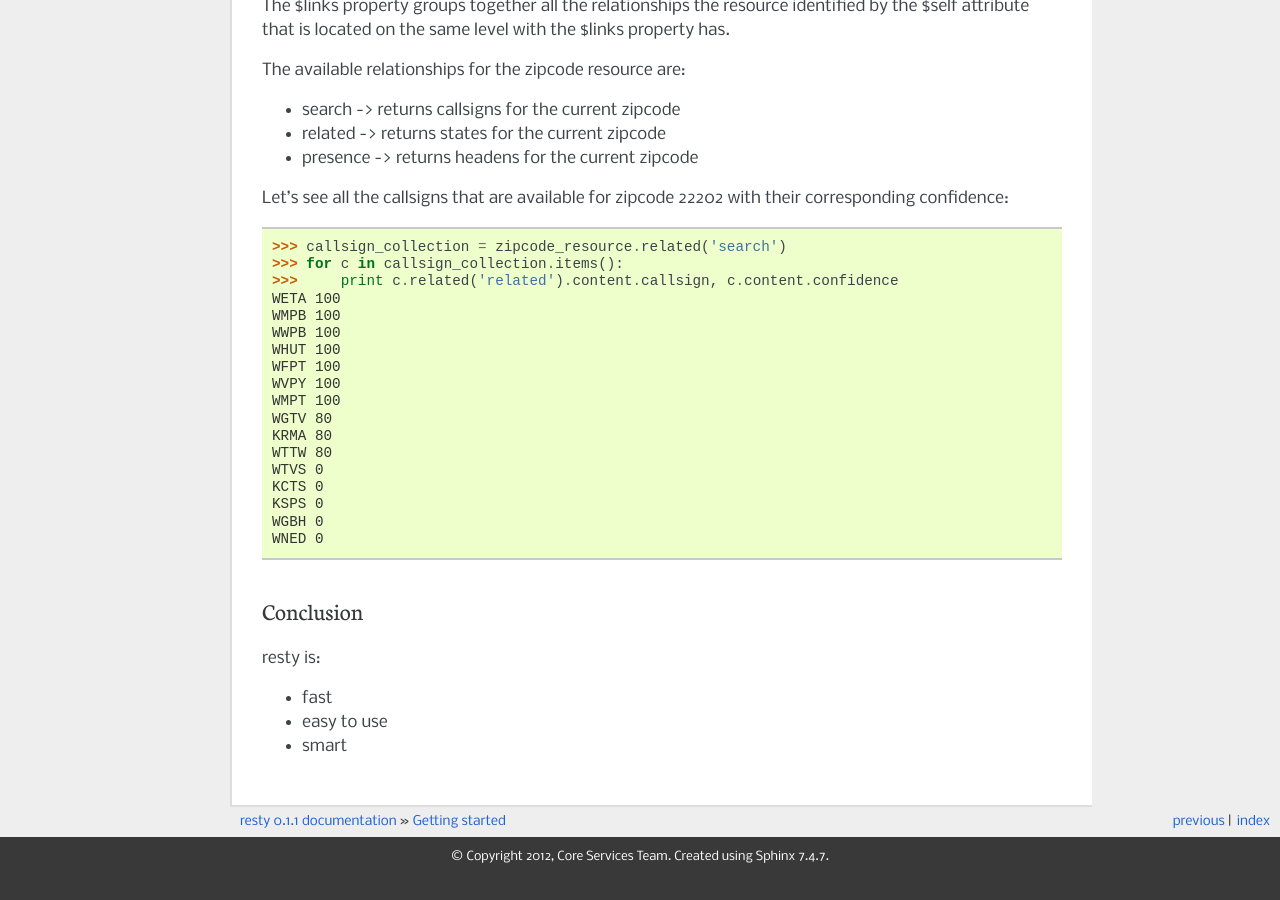
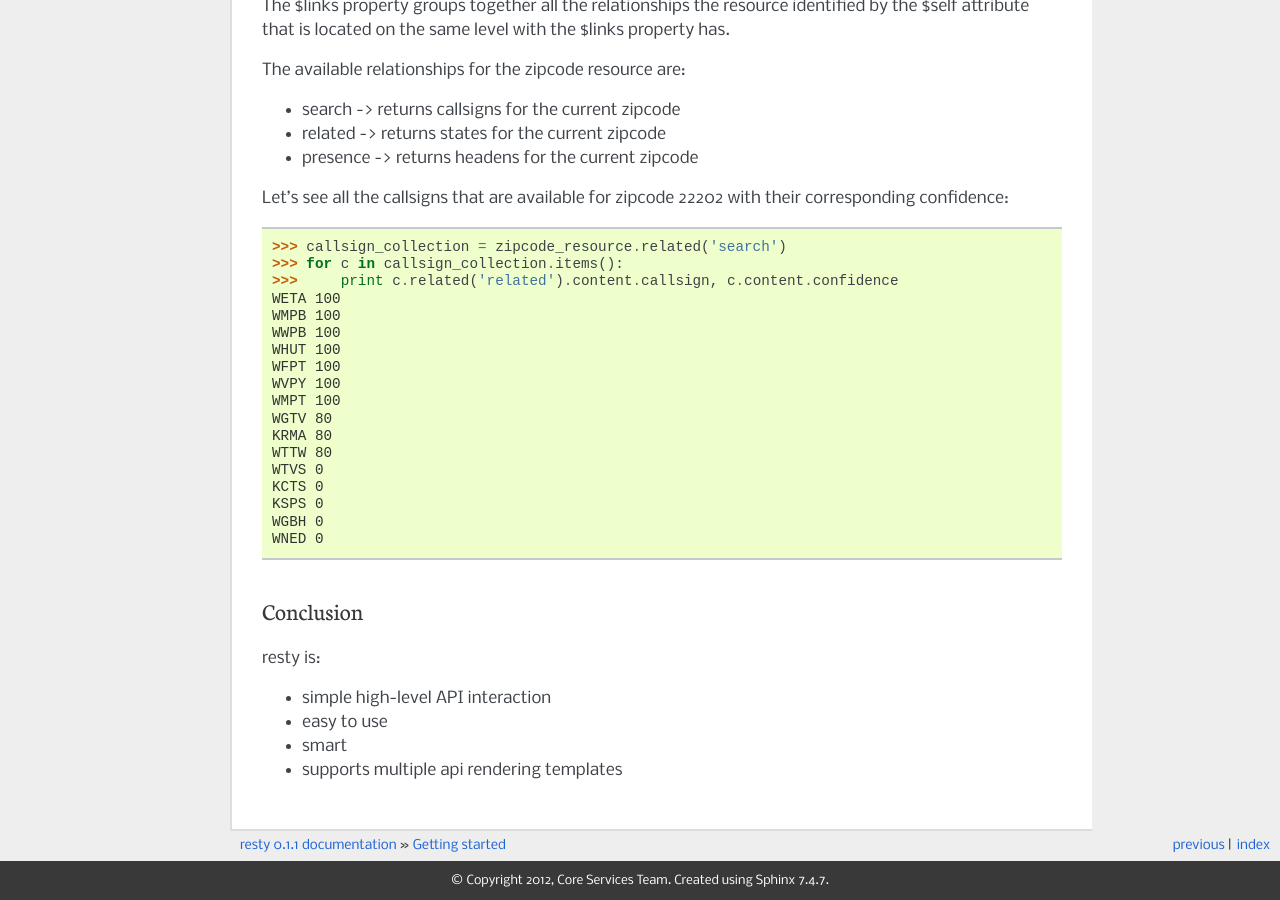
Before and after one commit to pbs/resty, a Sphinx documentation site: the page built from doc/tutorial.rst, in a window 1280 px wide and 900 px high, scrolled down 1743 px. Built offline with Sphinx 7.4.7, drawn with Linux system fonts in a browser that asks for light colours; formulas are drawn with MathJax 3; before the commit the page ends 2619 px from its top, so only the background shows below that.

Commit message:
editing conclusions

```diff
--- a/doc/tutorial.rst
+++ b/doc/tutorial.rst
@@ -125,6 +125,7 @@ Conclusion
 
 resty is:
 
-* fast
+* simple high-level API interaction
 * easy to use
 * smart
+* supports multiple api rendering templates
```
